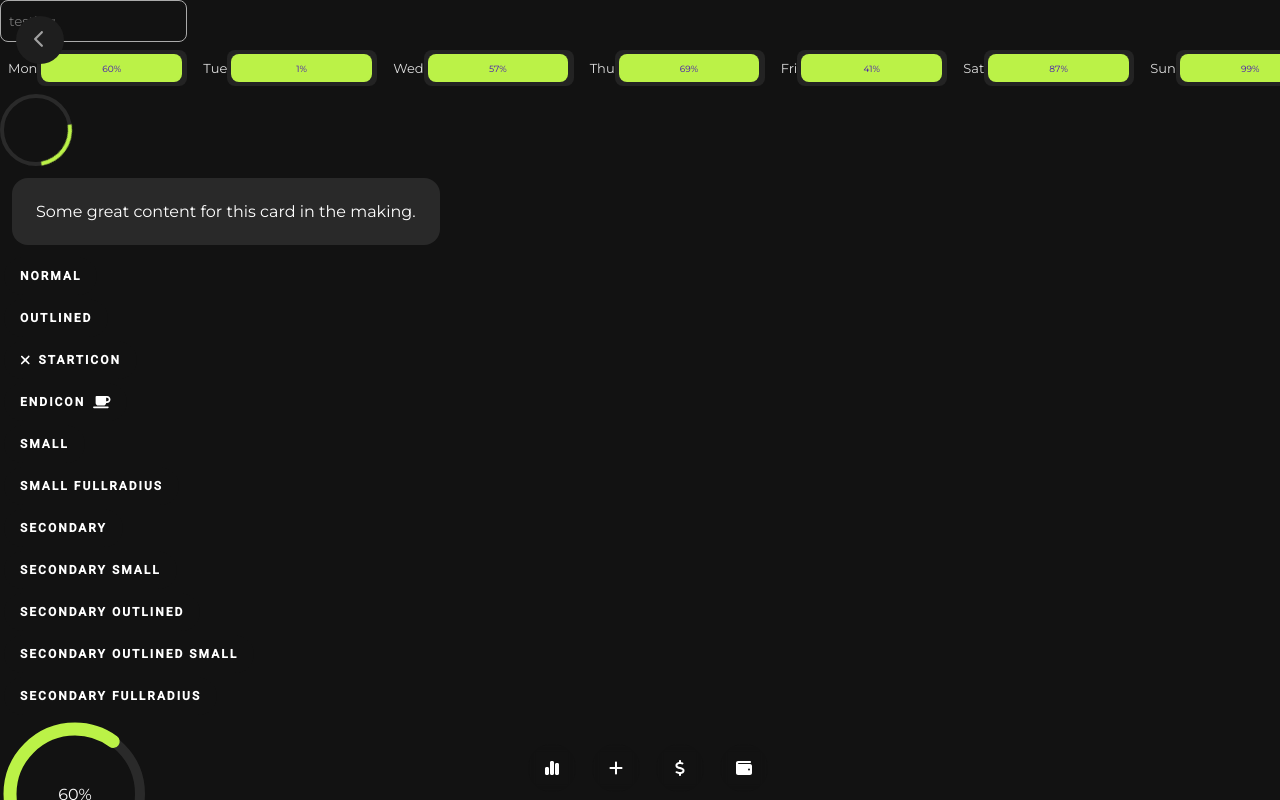
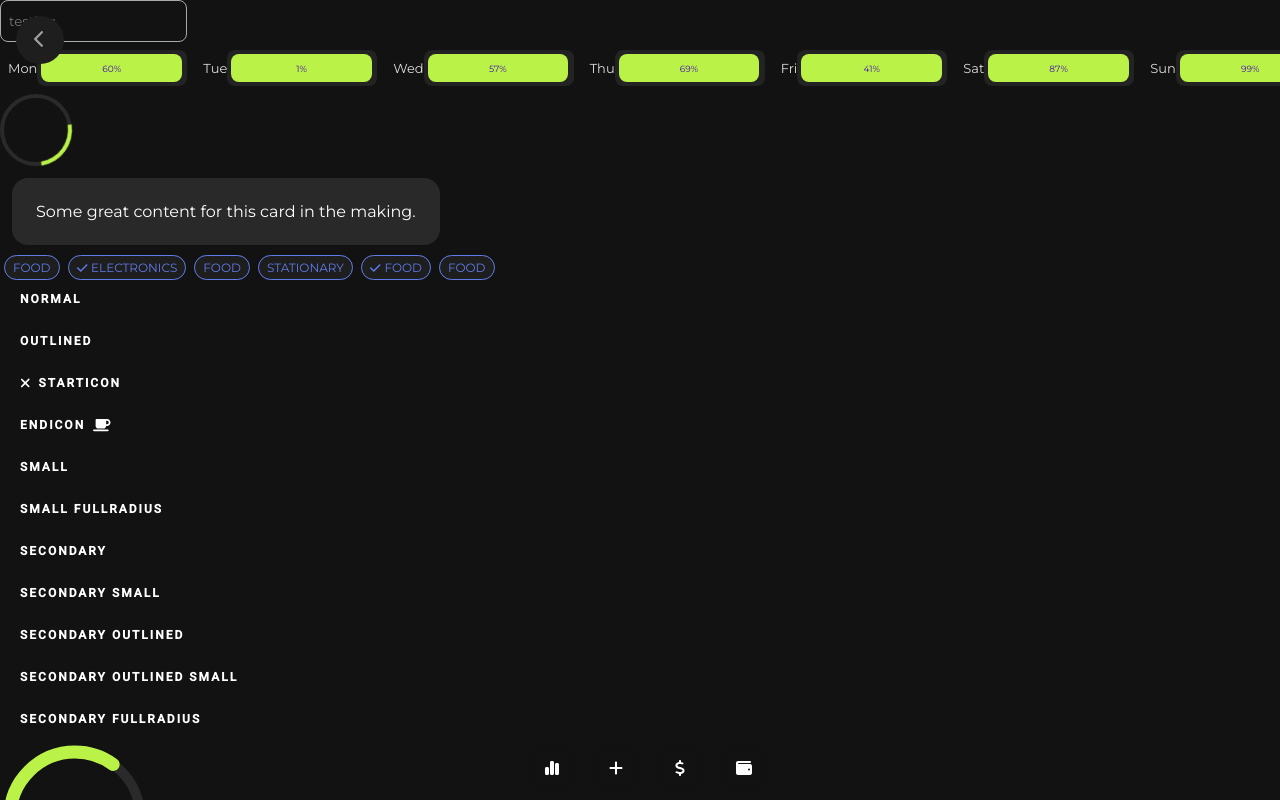
Before and after one commit to jalaj711/gastos-frontend, a Next.js app: page / in a window 1280 px wide. Shown: the top 800 px of the page. Built offline with nearby package versions, Linux system fonts and the light colour scheme.

Commit message:
create label component
Signed-off-by: Jalaj Kumar <96870071+jalaj711@users.noreply.github.com>

```diff
--- /dev/null
+++ b/components/Label.tsx
@@ -0,0 +1,48 @@
+import colors from "../utils/colors";
+import { faCheck } from "@fortawesome/free-solid-svg-icons";
+import { FontAwesomeIcon } from "@fortawesome/react-fontawesome";
+
+export default function Label(props: {
+  children: string;
+  selected?: boolean;
+  color?: string;
+}) {
+  const color = props.color || "rgba(228,228,228)";
+  return (
+    <>
+      <div>
+        {props.selected && (
+          <FontAwesomeIcon icon={faCheck} style={{ marginRight: "4px" }} />
+        )}
+        {props.children}
+      </div>
+      <style jsx>{`
+        div {
+          border-color: ${props.selected
+            ? props.color
+              ? color
+              : colors.primary
+            : color};
+          border-width: ${props.selected ? 2 : 1}px;
+          border-style: solid;
+          border-radius: 16px;
+          height: 26px;
+          padding: 4px 8px;
+          font-size: 12px;
+          text-transform: uppercase;
+          background: rgba(255, 255, 255, 0.05);
+          width: min-content;
+          color: ${props.selected
+            ? props.color
+              ? color
+              : colors.primary
+            : color};
+          margin: 4px;
+          display: inline;
+          font-weight: ${props.selected ? 700 : 400};
+          cursor: pointer;
+        }
+      `}</style>
+    </>
+  );
+}
--- a/pages/index.tsx
+++ b/pages/index.tsx
@@ -6,6 +6,7 @@ import CircularProgress from "../components/Progress/CircularProgress";
 import Input from "../components/Input";
 import Loader from "../components/Loader";
 import ProgressBar from "../components/Progress/ProgressBar";
+import Label from "../components/Label";
 // import { FontAwesomeIcon } from '@fortawesome/react-fontawesome'
 import { faCancel, faCoffee, faCross, faCrosshairs, faXmark } from "@fortawesome/free-solid-svg-icons";
 
@@ -32,6 +33,12 @@ const Home: NextPage = () => {
         <Loader />
         <Card>Some great content for this card in the making.</Card>
 
+        <Label>food</Label>
+        <Label selected>electronics</Label>
+        <Label>food</Label>
+        <Label color="#e65252">stationary</Label>
+        <Label color="#607cea" selected>food</Label>
+        <Label color="#607cea">food</Label>
 
         <Button>normal</Button>
         <Button outlined>outlined</Button>
```
